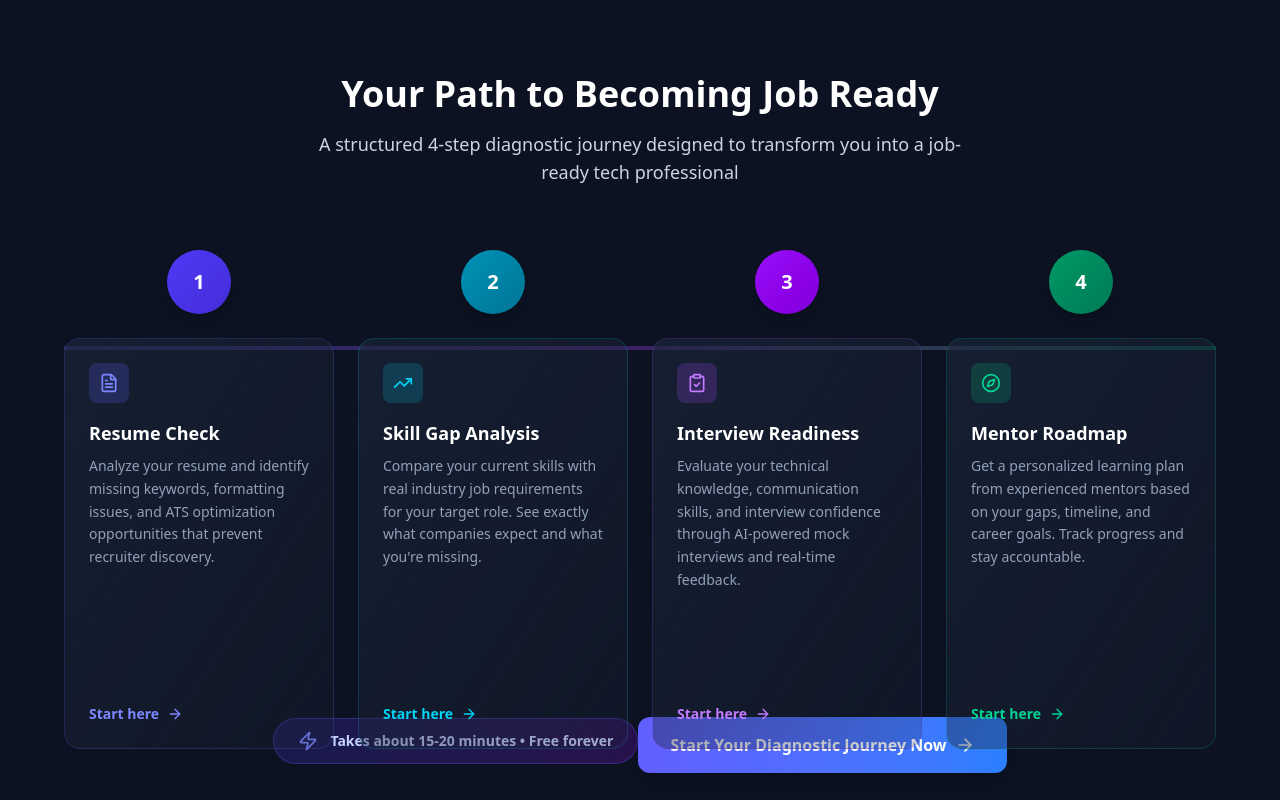
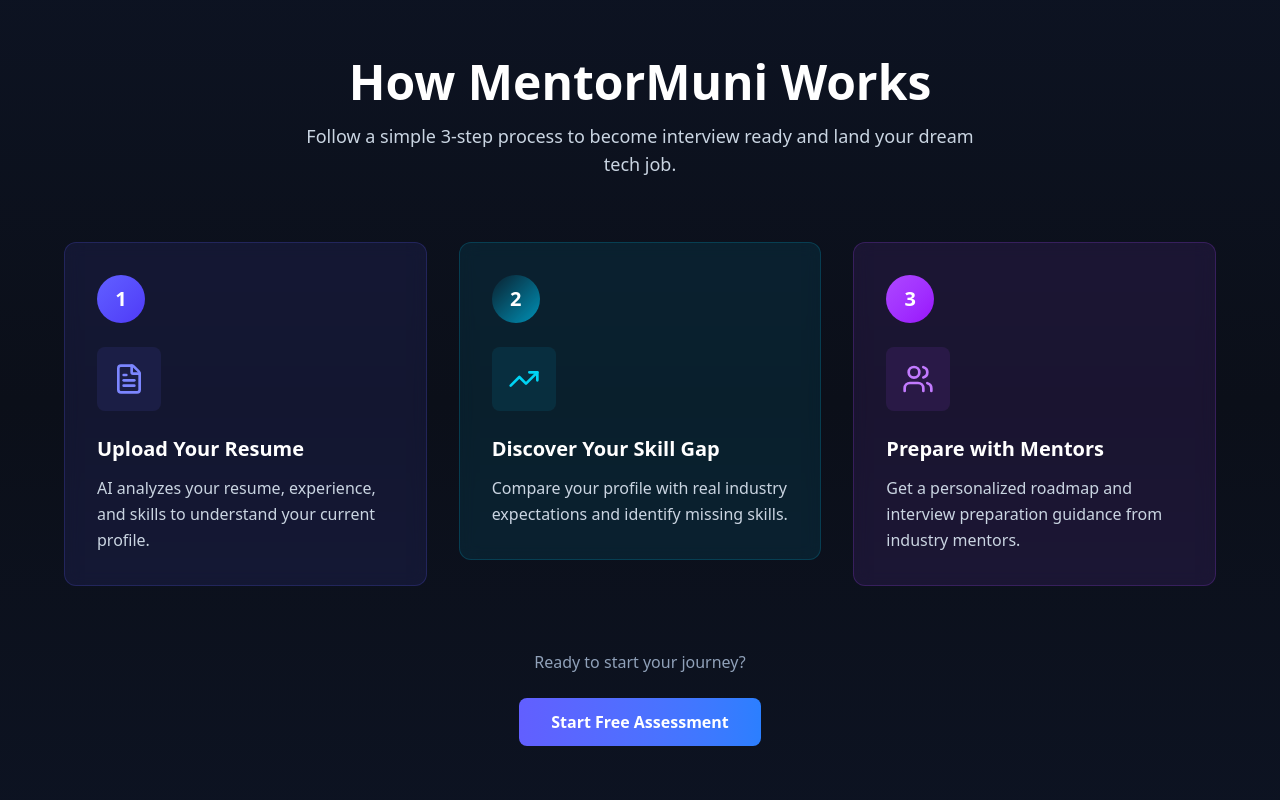
Before and after one commit to MentorMuni/MentorMuni-React-Frontend, a React (Vite) app: page / in a window 1280 px wide. Shown: the part 3600-4400 px from the top of the page. Built offline with nearby package versions, Linux system fonts and the light colour scheme.

Commit message:
How It works Section

```diff
--- /dev/null
+++ b/src/components/HowItWorksSection.jsx
@@ -0,0 +1,111 @@
+import React from 'react';
+import { FileText, TrendingUp, Users, ArrowRight } from 'lucide-react';
+
+export default function HowItWorksSection() {
+  const steps = [
+    {
+      step: 1,
+      title: 'Upload Your Resume',
+      description: 'AI analyzes your resume, experience, and skills to understand your current profile.',
+      icon: FileText,
+      color: 'indigo',
+      bgColor: 'bg-indigo-500/10',
+      borderColor: 'border-indigo-500/20',
+      iconColor: 'text-indigo-400'
+    },
+    {
+      step: 2,
+      title: 'Discover Your Skill Gap',
+      description: 'Compare your profile with real industry expectations and identify missing skills.',
+      icon: TrendingUp,
+      color: 'cyan',
+      bgColor: 'bg-cyan-500/10',
+      borderColor: 'border-cyan-500/20',
+      iconColor: 'text-cyan-400'
+    },
+    {
+      step: 3,
+      title: 'Prepare with Mentors',
+      description: 'Get a personalized roadmap and interview preparation guidance from industry mentors.',
+      icon: Users,
+      color: 'purple',
+      bgColor: 'bg-purple-500/10',
+      borderColor: 'border-purple-500/20',
+      iconColor: 'text-purple-400'
+    }
+  ];
+
+  return (
+    <section className="py-20 px-6 bg-gradient-to-b from-slate-900/50 via-transparent to-slate-900/50 border-y border-slate-800">
+      <div className="max-w-6xl mx-auto">
+        {/* Section Header */}
+        <div className="text-center mb-16">
+          <h2 className="text-4xl md:text-5xl font-black text-white mb-4">
+            How MentorMuni Works
+          </h2>
+          <p className="text-lg text-slate-300 max-w-2xl mx-auto">
+            Follow a simple 3-step process to become interview ready and land your dream tech job.
+          </p>
+        </div>
+
+        {/* Steps Container */}
+        <div className="grid md:grid-cols-3 gap-8 relative">
+          {/* Connection line (desktop only) */}
+          <div className="hidden md:block absolute top-32 left-0 right-0 h-0.5 bg-gradient-to-r from-indigo-500 via-cyan-500 to-purple-500 -z-10" />
+
+          {steps.map((item, index) => {
+            const IconComponent = item.icon;
+            return (
+              <div key={index} className="relative">
+                {/* Step Card */}
+                <div className={`${item.bgColor} border ${item.borderColor} rounded-xl p-8 backdrop-blur-sm hover:border-${item.color}-500/40 transition-all hover:shadow-lg hover:shadow-${item.color}-500/20`}>
+                  {/* Step Number Badge */}
+                  <div className="flex items-center justify-between mb-6">
+                    <div className={`w-12 h-12 rounded-full bg-gradient-to-br from-${item.color}-500 to-${item.color}-600 flex items-center justify-center text-white text-xl font-black`}>
+                      {item.step}
+                    </div>
+                  </div>
+
+                  {/* Icon */}
+                  <div className={`mb-6 p-4 rounded-lg ${item.bgColor} w-fit`}>
+                    <IconComponent className={`${item.iconColor}`} size={32} />
+                  </div>
+
+                  {/* Title */}
+                  <h3 className="text-xl font-bold text-white mb-3">
+                    {item.title}
+                  </h3>
+
+                  {/* Description */}
+                  <p className="text-slate-300 leading-relaxed">
+                    {item.description}
+                  </p>
+
+                  {/* Arrow to next step (mobile only) */}
+                  {index < steps.length - 1 && (
+                    <div className="md:hidden flex justify-center mt-6">
+                      <ArrowRight size={24} className="text-slate-500 rotate-90" />
+                    </div>
+                  )}
+                </div>
+              </div>
+            );
+          })}
+        </div>
+
+        {/* CTA Section */}
+        <div className="mt-16 text-center">
+          <p className="text-slate-400 mb-6">
+            Ready to start your journey?
+          </p>
+          <a
+            href="#get-started"
+            className="inline-block px-8 py-3 rounded-lg bg-gradient-to-r from-indigo-500 to-blue-500 text-white font-semibold hover:scale-105 transition-transform"
+          >
+            Start Free Assessment
+          </a>
+        </div>
+      </div>
+    </section>
+  );
+}
--- a/src/components/homepage.jsx
+++ b/src/components/homepage.jsx
@@ -6,6 +6,7 @@
 import FreeUsageBanner from './FreeUsageBanner';
 import HeroSection from './HeroSection';
 import ProblemDrivenFeatures from './ProblemDrivenFeatures';
+import HowItWorksSection from './HowItWorksSection';
 import CareerReadinessJourney from './CareerReadinessJourney';
 import FreeTrialBanner from './FreeTrialBanner';
 import ImpactStats from './ImpactStats';
@@ -30,6 +31,9 @@
 
       {/* === Problem-Driven Features Section === */}
       <ProblemDrivenFeatures />
+
+      {/* === How It Works Section === */}
+      <HowItWorksSection />
 
       {/* === Career Readiness Journey Section === */}
       <CareerReadinessJourney />
```
